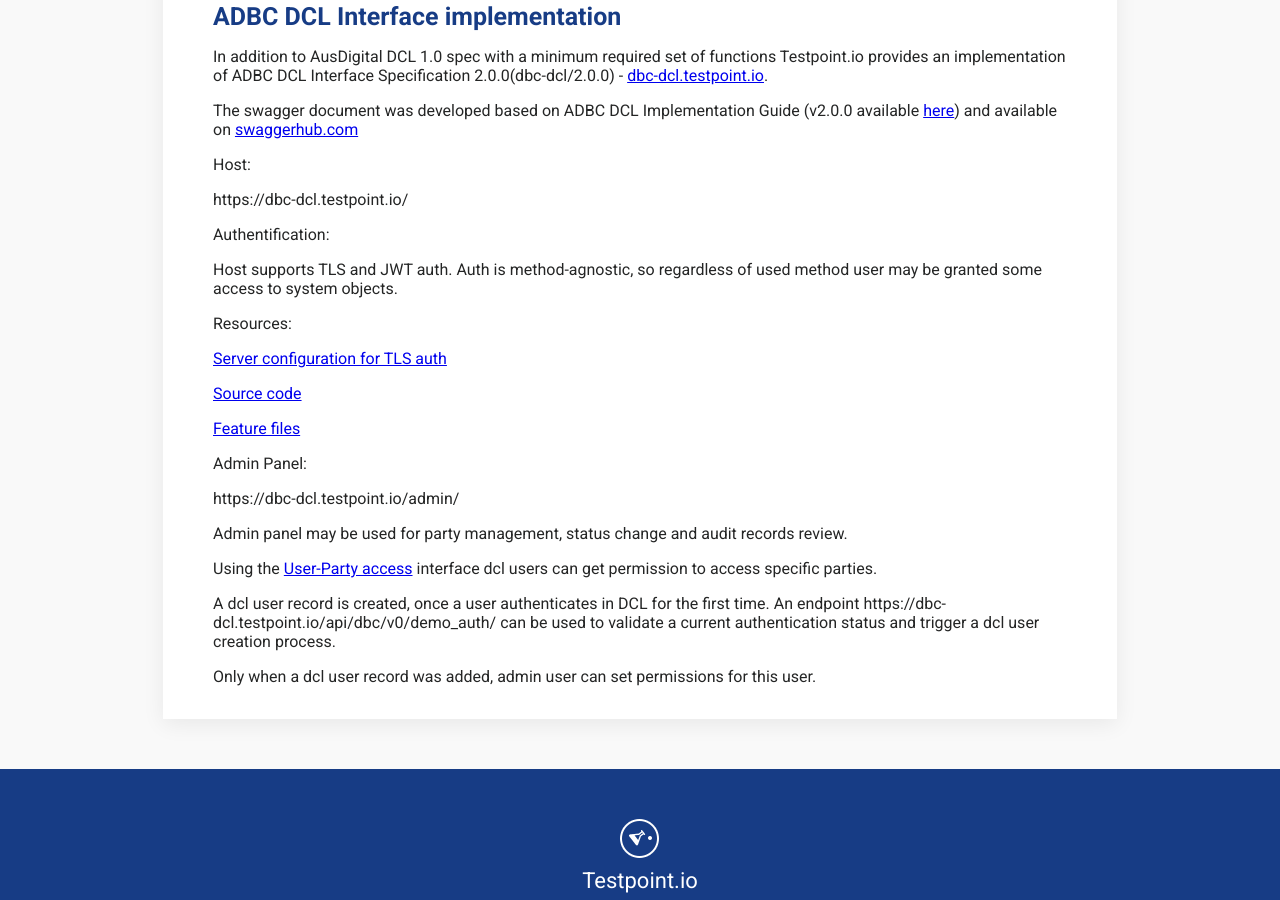
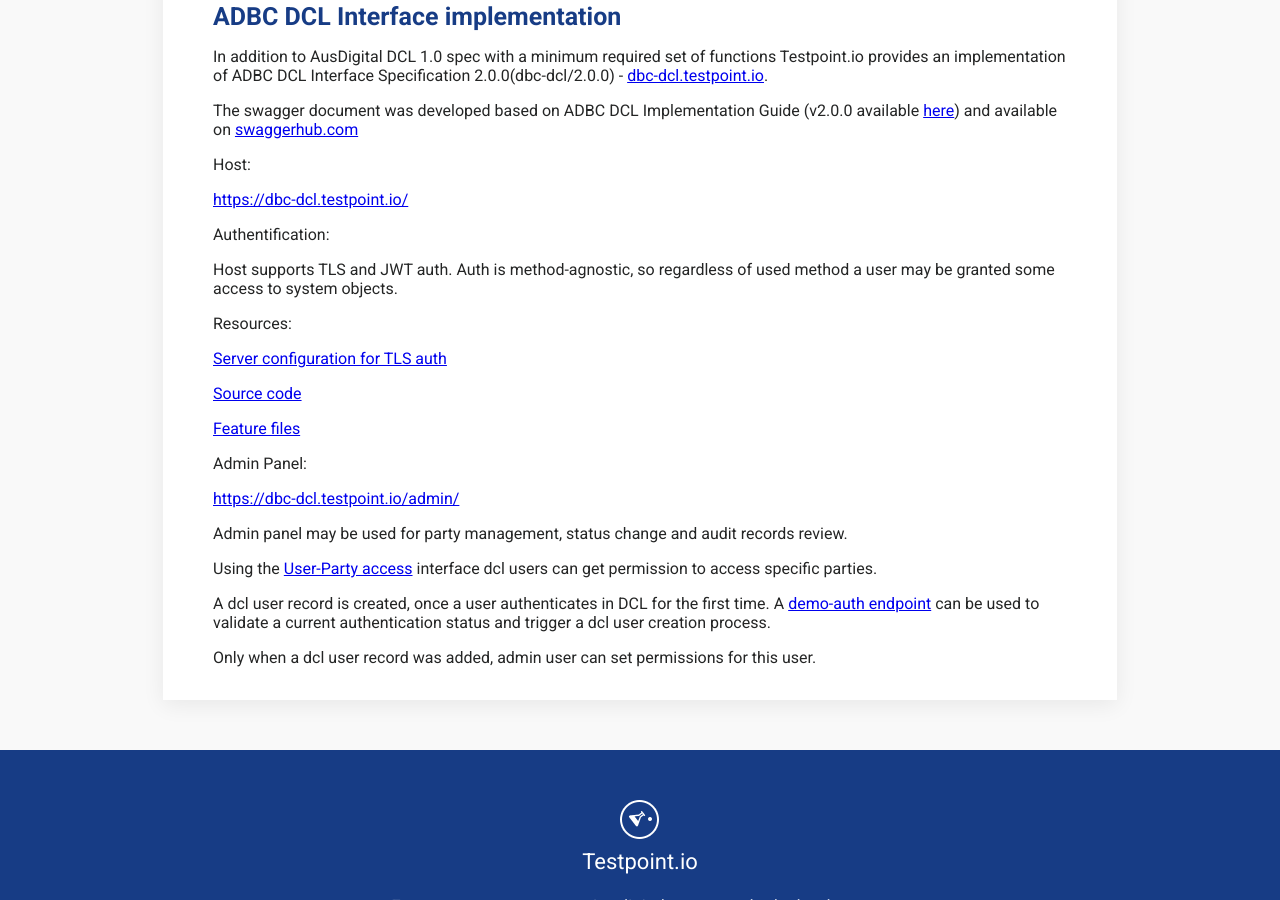
Before and after one commit to test-point/test-point.github.io, a Jekyll site: the page built from pages/dcl.md, in a window 1280 px wide and 900 px high, scrolled down 2028 px. Built offline with Jekyll 4.4.1, drawn with Linux system fonts in a browser that asks for light colours; some of the changed lines change nothing that is shown.

Commit message:
Update dcl.md

```diff
--- a/pages/dcl.md
+++ b/pages/dcl.md
@@ -53,11 +53,11 @@
 
 Host:
 
-https://dbc-dcl.testpoint.io/
+[https://dbc-dcl.testpoint.io/](https://dbc-dcl.testpoint.io/)
 
 Authentification:
 
-Host supports TLS and JWT auth. Auth is method-agnostic, so regardless of used method user may be granted some access to system objects.
+Host supports TLS and JWT auth. Auth is method-agnostic, so regardless of used method a user may be granted some access to system objects.
 
 Resources:
 
@@ -69,12 +69,12 @@
 
 Admin Panel:
 
-https://dbc-dcl.testpoint.io/admin/
+[https://dbc-dcl.testpoint.io/admin/](https://dbc-dcl.testpoint.io/admin/)
 
 Admin panel may be used for party management, status change and audit records review.
 
 Using the [User-Party access](https://dbc-dcl.testpoint.io/admin/accreditations/userpartyaccess/) interface dcl users can get permission to access specific parties.
 
-A dcl user record is created, once a user authenticates in DCL for the first time. An endpoint https://dbc-dcl.testpoint.io/api/dbc/v0/demo_auth/ can be used to validate a current authentication status and trigger a dcl user creation process.
+A dcl user record is created, once a user authenticates in DCL for the first time. A [demo-auth endpoint](https://dbc-dcl.testpoint.io/api/dbc/v0/demo_auth/) can be used to validate a current authentication status and trigger a dcl user creation process.
 
 Only when a dcl user record was added, admin user can set permissions for this user.
```
